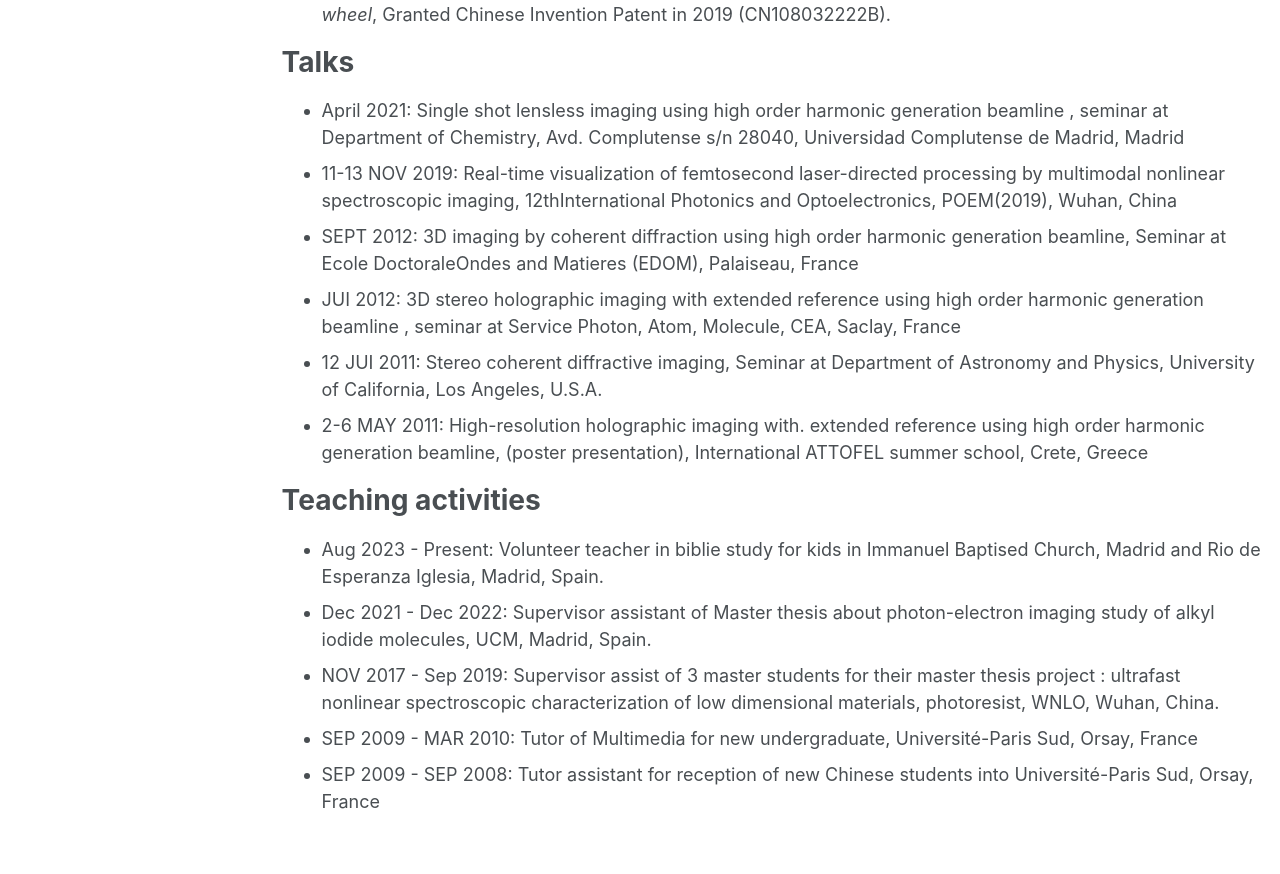
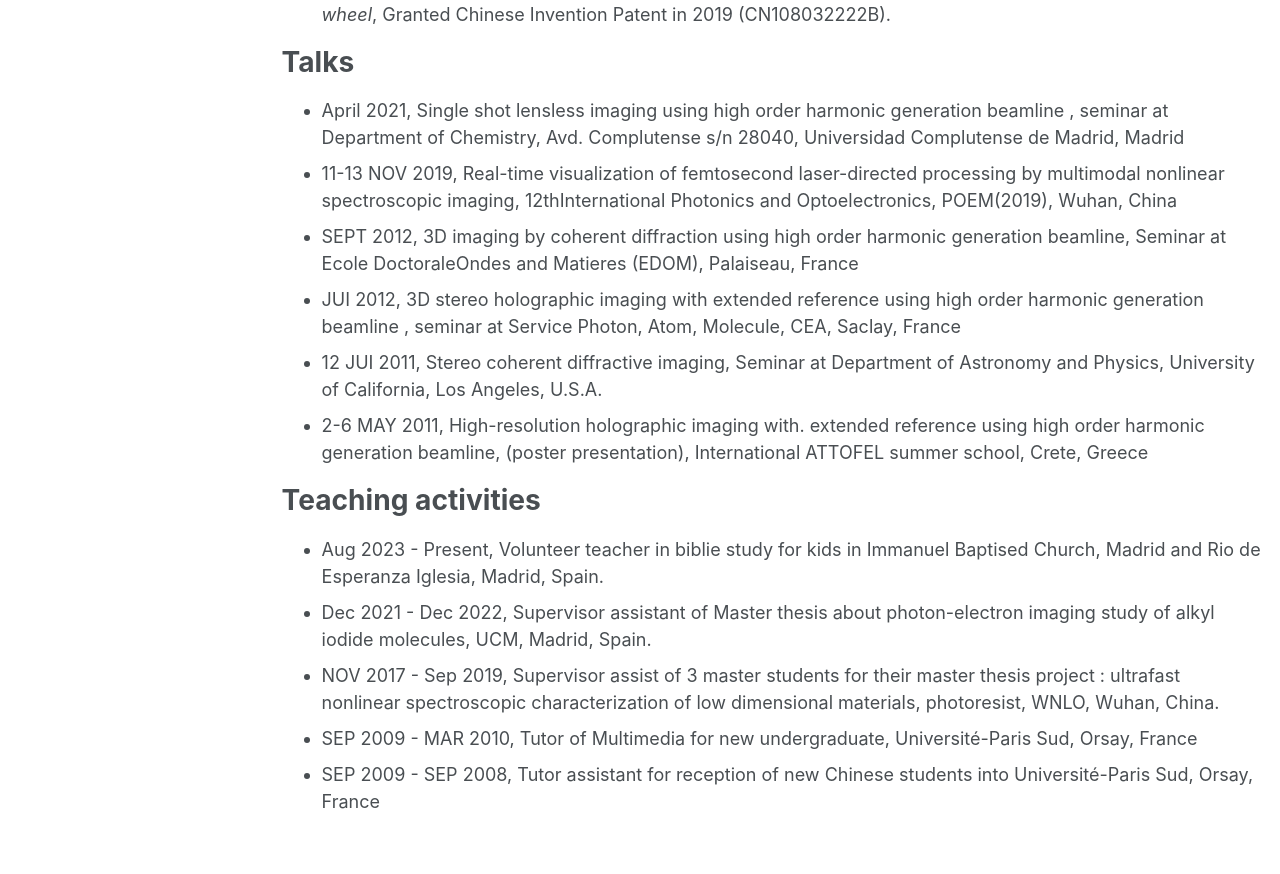
Before and after one commit to fanwangfang/fanwangfang.github.io, a Jekyll site: the page built from _pages/cv.md, in a window 1280 px wide and 1400 px high, scrolled down 1780 px. Shown: the part 369-1243 px from the top of the window. Built offline with Jekyll 4.4.1, drawn with Linux system fonts in a browser that asks for light colours; some of the changed text lies outside the part shown.

Commit message:
Update cv.md

```diff
--- a/_pages/cv.md
+++ b/_pages/cv.md
@@ -14,14 +14,14 @@ I received my Ph.D. in physics from Université Paris-Sud XI, France. Subsequent
 
 Education
 ======
-- OCT 2010-SEP 2014: Ph.D in Physics, at CEA/CNRS/Université Paris-Saclay, France
+- OCT 2010-SEP 2014, Ph.D in Physics, at CEA/CNRS/Université Paris-Saclay, France
     - Supervisor: Hamed Merdji
     - Thesis title: 2D and 3D ultrafast nanoscale imaging by coherent diffraction.
-- SEP 2009-AUG 2010: M.Sc., in Electronic Components and systems for the Telecoms, Université Paris-Sud XI/ENSTA/ENS Cachan, France.
+- SEP 2009-AUG 2010, M.Sc., in Electronic Components and systems for the Telecoms, Université Paris-Sud XI/ENSTA/ENS Cachan, France.
     - Advisor: Paul Crozat
-- SEP 2007-AUG 2010: French engineer at Université Paris-Sud XI, Orsay, France.
+- SEP 2007-AUG 2010, French engineer at Université Paris-Sud XI, Orsay, France.
     - Major: Optoelectronics
-- SEP 2004-JUL 2008: Undergraduate at Huazhong University of Science and Technology, Wuhan, China.
+- SEP 2004-JUL 2008, Undergraduate at Huazhong University of Science and Technology, Wuhan, China.
     - Major: Optoelectronics
 
 Work experience
@@ -56,17 +56,17 @@ Patents
 
 Talks
 ===
-- April 2021: Single shot lensless imaging using high order harmonic generation beamline , seminar at Department of Chemistry, Avd. Complutense s/n 28040, Universidad Complutense de Madrid, Madrid
-- 11-13 NOV 2019:  Real-time visualization of femtosecond laser-directed processing by multimodal nonlinear spectroscopic imaging, 12thInternational Photonics and Optoelectronics, POEM(2019), Wuhan, China
-- SEPT 2012: 3D imaging by coherent diffraction using high order harmonic generation beamline, Seminar at Ecole DoctoraleOndes and Matieres (EDOM), Palaiseau, France
-- JUI 2012: 3D stereo holographic imaging with extended reference using high order harmonic generation beamline , seminar at Service Photon, Atom, Molecule, CEA, Saclay, France
-- 12 JUI 2011: Stereo coherent diffractive imaging, Seminar at Department of Astronomy and Physics, University of California, Los Angeles, U.S.A.
-- 2-6 MAY 2011: High-resolution holographic imaging with. extended reference using high order harmonic generation beamline, (poster presentation), International ATTOFEL summer school, Crete, Greece
+- April 2021, Single shot lensless imaging using high order harmonic generation beamline , seminar at Department of Chemistry, Avd. Complutense s/n 28040, Universidad Complutense de Madrid, Madrid
+- 11-13 NOV 2019,  Real-time visualization of femtosecond laser-directed processing by multimodal nonlinear spectroscopic imaging, 12thInternational Photonics and Optoelectronics, POEM(2019), Wuhan, China
+- SEPT 2012, 3D imaging by coherent diffraction using high order harmonic generation beamline, Seminar at Ecole DoctoraleOndes and Matieres (EDOM), Palaiseau, France
+- JUI 2012, 3D stereo holographic imaging with extended reference using high order harmonic generation beamline , seminar at Service Photon, Atom, Molecule, CEA, Saclay, France
+- 12 JUI 2011, Stereo coherent diffractive imaging, Seminar at Department of Astronomy and Physics, University of California, Los Angeles, U.S.A.
+- 2-6 MAY 2011, High-resolution holographic imaging with. extended reference using high order harmonic generation beamline, (poster presentation), International ATTOFEL summer school, Crete, Greece
 
 Teaching activities
 ===
-- Aug 2023 - Present:  Volunteer teacher in biblie study for kids in Immanuel Baptised Church, Madrid and Rio de Esperanza Iglesia, Madrid, Spain.
-- Dec 2021 - Dec 2022:  Supervisor assistant of Master thesis about photon-electron imaging study of alkyl iodide molecules, UCM, Madrid, Spain.
-- NOV 2017 - Sep 2019:  Supervisor assist of 3 master students for their master thesis project : ultrafast nonlinear spectroscopic characterization of low dimensional materials, photoresist, WNLO, Wuhan, China.
-- SEP 2009 - MAR 2010:  Tutor of Multimedia for new undergraduate, Université-Paris Sud, Orsay, France
-- SEP 2009 - SEP 2008:   Tutor assistant for reception of new Chinese students into Université-Paris Sud, Orsay, France
+- Aug 2023 - Present,  Volunteer teacher in biblie study for kids in Immanuel Baptised Church, Madrid and Rio de Esperanza Iglesia, Madrid, Spain.
+- Dec 2021 - Dec 2022,  Supervisor assistant of Master thesis about photon-electron imaging study of alkyl iodide molecules, UCM, Madrid, Spain.
+- NOV 2017 - Sep 2019,  Supervisor assist of 3 master students for their master thesis project : ultrafast nonlinear spectroscopic characterization of low dimensional materials, photoresist, WNLO, Wuhan, China.
+- SEP 2009 - MAR 2010,  Tutor of Multimedia for new undergraduate, Université-Paris Sud, Orsay, France
+- SEP 2009 - SEP 2008,   Tutor assistant for reception of new Chinese students into Université-Paris Sud, Orsay, France
```
